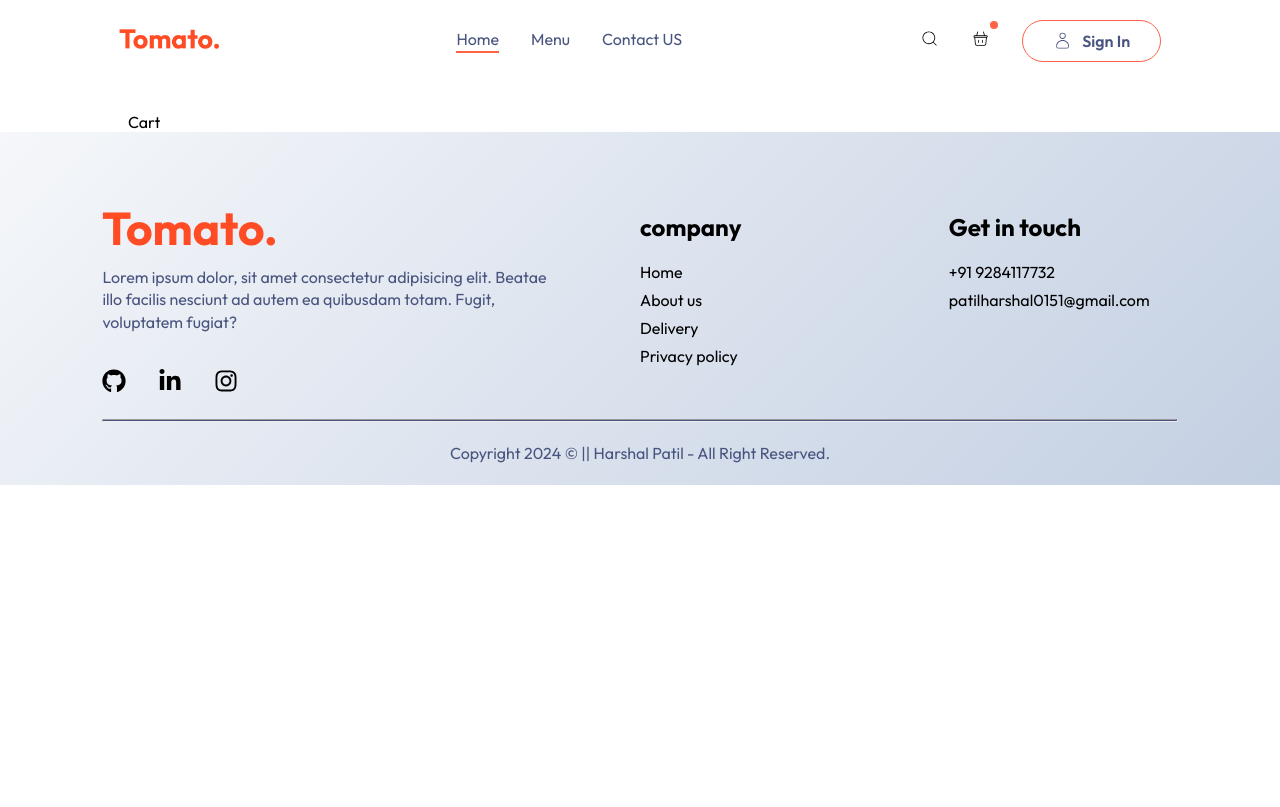
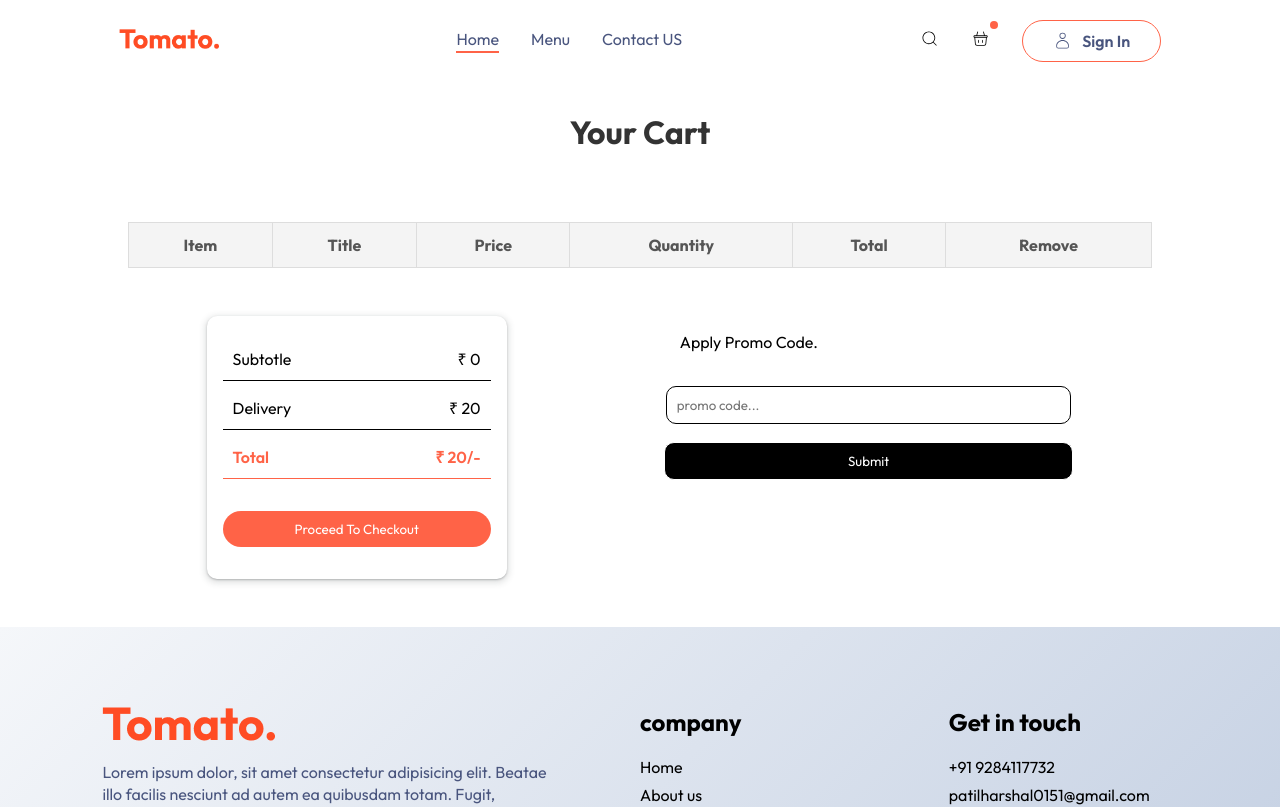
Before and after one commit to harshal0151/FoodApp-React, a React (Vite) app: page /cart in a window 1280 px wide. Shown: the top 807 px of the page. Built offline with nearby package versions, Linux system fonts and the light colour scheme.

Commit message:
add to cart

```diff
--- a/src/Context/StoreCotext.jsx
+++ b/src/Context/StoreCotext.jsx
@@ -1,27 +1,36 @@
 import { createContext, useEffect, useReducer, useState } from "react";
 import { food_list } from "../assets/assets";
 
-
-export const StoreContext = createContext(null)
+export const StoreContext = createContext(null);
 
 const StoreContextProvider = (props) => {
+  const [cartItem, setCartItem] = useState({});
 
-    const [cartItem , setCartItem] = useState({})
-    const addTocart = (itemId)=>{
-        if(!cartItem[itemId]){
-            setCartItem({...cartItem , [itemId] : 1})
+  //cart
+  const addTocart = (itemId) => {
+    if (!cartItem[itemId]) {
+      setCartItem({ ...cartItem, [itemId]: 1 });
+    } else {
+      setCartItem({ ...cartItem, [itemId]: cartItem[itemId] + 1 });
     }
-        else{
-            setCartItem({...cartItem , [itemId] : cartItem[itemId] + 1})
+  };
+  //remove cart by index
+  const removeFromItem = (itemId) => {
+    setCartItem((prev) => ({ ...prev, [itemId]: prev[itemId] - 1 }));
+  };
+
+  //cart Total function
+
+  const cartTotal = () => {
+    let totalAmount = 0;
+    for (const item in cartItem) {
+      if (cartItem[item] > 0) {
+        let itemInfo = food_list.find((product) => product._id === item);
+        totalAmount += itemInfo.price * cartItem[item] ;
       }
-
     }
-    const removeFromItem = (itemId)=>{
-       setCartItem((prev)=>({...prev,[itemId]: prev[itemId] -1}))
-    }
-    useEffect(()=>{
-        console.log(cartItem)
-    },[cartItem])
+    return totalAmount;
+  };
 
   const contextValue = {
     food_list,
@@ -29,13 +38,14 @@ const StoreContextProvider = (props) => {
     setCartItem,
     addTocart,
     removeFromItem,
-    }
+    cartTotal,
+  };
   // console.log(food_list);
-    return(
+  return (
     <StoreContext.Provider value={contextValue}>
       {props.children}
     </StoreContext.Provider>
-    )
-}
+  );
+};
 
-export default  StoreContextProvider;
+export default StoreContextProvider;
--- a/src/components/sign_in/login.css
+++ b/src/components/sign_in/login.css
@@ -1,11 +1,9 @@
 .login {
-  position: absolute;
+  position: fixed;
   z-index: 1;
   width: 100%;
   height: 100%;
   display: grid;
-  /* align-items: center;
-  justify-content: center;  */
   background-color: #0000007d;
   top: 0;
 }
--- a/src/pages/cart/Cart.jsx
+++ b/src/pages/cart/Cart.jsx
@@ -1,9 +1,99 @@
-import React from 'react'
+import React, { useContext } from "react";
+import "../cart/cart.css";
+import { StoreContext } from "../../Context/StoreCotext";
+import { CiTrash } from "react-icons/ci";
+import { FaCircleMinus } from "react-icons/fa6";
+import { IoAddCircleSharp } from "react-icons/io5";
+import { Link } from "react-router-dom";
+
 
 function Cart() {
+  const { food_list, cartItem, setCartItem, removeFromItem, addTocart , cartTotal } =
+    useContext(StoreContext);
+  console.log(cartItem);
+
   return (
-    <div>Cart</div>
-  )
+   <>
+    <div className="Add_cart">
+      <h2 className="cart_heading">Your Cart</h2>
+      <table className="cart_table">
+        <thead>
+          <tr>
+            <th>Item</th>
+            <th>Title</th>
+            <th>Price</th>
+            <th>Quantity</th>
+            <th>Total</th>
+            <th>Remove</th>
+          </tr>
+        </thead>
+        <tbody>
+          {food_list.map((item, index) => {
+            if (cartItem[item._id] > 0) {
+              return (
+                <tr key={index} className="cart_item">
+                  <td className="cart_img">
+                    <img src={item.image} alt={item.name} />
+                  </td>
+                  <td className="cart_item_title">
+                    <h2>{item.name}</h2>
+                  </td>
+                  <td className="cart_item_price">
+                    <p>₹ {item.price * 8}</p>
+                  </td>
+                  <td className="cart_item_total">
+
+                  <div className="cart_counter">
+                  <FaCircleMinus className="minus" onClick={()=>removeFromItem(item._id)}/>
+                    <p>{cartItem[item._id]}</p>
+                    <IoAddCircleSharp className="add" onClick={()=>addTocart(item._id)}/>
+                  </div>
+                  </td>
+                  <td className="cart_item_total">
+                    <p>₹ {item.price * cartItem[item._id] * 8}</p>
+                  </td>
+
+                  <td className="cart_item_del">
+
+                    <p onClick={()=>removeFromItem(item._id)}><CiTrash/></p>
+
+                  </td>
+                </tr>
+              );
+            }
+          })}
+        </tbody>
+      </table>
+
+      <div className="cart_total" >
+      <div className="cart_total_left">
+         <div className="cart_total_details">
+          <p>Subtotle</p>
+          <p>₹ {cartTotal()*8}</p>
+         </div>
+
+         <div className="cart_total_details">
+          <p>Delivery</p>
+          <p>₹ {20}</p>
+         </div>
+
+         <div className="cart_total_details total">
+          <p>Total</p>
+          <p>₹ {cartTotal()*8 + 20 }/-</p>
+         </div>
+         <button className="cart_btn">Proceed To Checkout</button>
+      </div>
+
+      <div className="cart_total_promo">
+        <p>Apply Promo Code.</p>
+        <input type="text" placeholder="promo code..."/>
+        <input type="submit" />
+      </div>
+      </div>
+
+    </div>
+   </>
+  );
 }
 
-export default Cart
+export default Cart;
--- /dev/null
+++ b/src/pages/cart/cart.css
@@ -0,0 +1,247 @@
+.Add_cart {
+  width: 100%;
+  display: flex;
+  flex-direction: column;
+  justify-content: space-around;
+}
+
+.cart_heading {
+  text-align: center;
+  margin-bottom: 50px;
+  font-size: 2rem;
+  color: #333;
+}
+
+/* Table Styling */
+.cart_table {
+  width: 100%;
+
+  border-collapse: collapse;
+  margin-top: 20px;
+  font-family: "Arial", sans-serif;
+}
+
+.cart_table th,
+.cart_table td {
+  border: 1px solid #ddd;
+  padding: 12px;
+  text-align: center;
+  vertical-align: middle;
+}
+
+.cart_table th {
+  background-color: #f4f4f4;
+  font-weight: bold;
+  color: #555;
+}
+
+.cart_table td img {
+  width: 50px;
+  height: auto;
+  border-radius: 4px;
+}
+
+.cart_table td h2 {
+  margin: 0;
+  font-size: 1rem;
+  color: #333;
+}
+
+/* Price and Total Styling */
+.cart_item_price p,
+.cart_item_total p {
+  font-size: 1rem;
+  color: #333;
+}
+.cart_item_quan {
+  display: flex;
+  font-size: 1.2rem;
+}
+.cart_item_del {
+  color: red;
+  font-size: 1.2rem;
+}
+.cart_counter {
+  display: flex;
+  justify-content: center;
+  gap: 1rem;
+  align-items: center;
+}
+.minus {
+  color: red;
+  font-size: 1.2rem;
+}
+.add {
+  color: green;
+  font-size: 1.5rem;
+}
+
+.cart_btn {
+  background-color: tomato;
+  color: white;
+  padding: 10px 20px;
+  border-radius: 20px;
+  border: none;
+  display: flex;
+  align-items: center;
+  gap: 1rem;
+  justify-content: center;
+  margin-top: 1rem;
+}
+
+.cart_btn:hover {
+  background-color: rgb(236, 53, 21);
+}
+
+.cart_total {
+  display: flex;
+  justify-content: space-around;
+  margin: 3rem 0;
+  width: 100%;
+}
+
+.cart_total_left {
+  width: 300px;
+  display: flex;
+  flex-direction: column;
+  gap: 1rem;
+  box-shadow: rgba(60, 64, 67, 0.3) 0px 1px 2px 0px,
+    rgba(60, 64, 67, 0.15) 0px 2px 6px 2px;
+  padding: 2rem 1rem;
+  border-radius: 10px;
+}
+.cart_total_details {
+  display: flex;
+  justify-content: space-between;
+  align-items: center;
+  border-bottom: 1px solid;
+}
+
+.cart_total_details p {
+  margin-bottom: 10px;
+  padding: 0 10px;
+}
+
+.cart_total_promo {
+  width: 40%;
+  display: flex;
+  flex-direction: column;
+  gap: 1rem;
+}
+.cart_total_promo p {
+  margin: 1rem;
+}
+
+.cart_total_promo input[type="text"] {
+  padding: 10px;
+  border: 1px solid;
+  margin: 2px;
+  border-radius: 10px;
+}
+.cart_total_promo input[type="submit"] {
+  padding: 10px;
+  color: #fff;
+  background-color: #000;
+
+  border-radius: 10px;
+  border: 1px solid;
+}
+
+.total {
+  color: tomato;
+  font: bolder;
+  font-weight: 600;
+}
+
+/* Responsive Design */
+@media (max-width: 800px) {
+  .cart_table,
+  .cart_table th,
+  .cart_table td {
+    font-size: 0.9rem;
+  }
+
+  .cart_table td img {
+    width: 40px;
+  }
+
+  .cart_heading {
+    font-size: 1.5rem;
+  }
+  .cart_total {
+    flex-wrap: wrap;
+  }
+}
+
+@media (max-width: 625px) {
+  .cart_table td h2 {
+    font-size: 0.7rem;
+  }
+  .cart_table td p {
+    font-size: 0.7rem;
+  }
+  .cart_total p {
+    font-size: 0.7rem;
+  }
+  .cart_btn {
+    font-size: 0.7rem;
+    padding: 8px 15px;
+  }
+
+  .cart_total_promo {
+    margin: 1rem;
+    width: 60%;
+    display: flex;
+    flex-direction: column;
+  }
+  .cart_total_promo p {
+    font-size: 1.2rem;
+  }
+  .cart_counter {
+    gap: 0.5rem;
+  }
+  .minus {
+    font-size: 1rem;
+  }
+  .add {
+    font-size: 1.05rem;
+  }
+}
+
+@media (max-width: 550px) {
+  .cart_table,
+  .cart_table th,
+  .cart_table td {
+    font-size: 0.6rem;
+  }
+  .cart_table td h2 {
+    font-size: 0.6rem;
+  }
+}
+
+@media (max-width: 550px) {
+  .cart_table td p {
+    font-size: 0.6rem;
+  }
+
+  .cart_counter {
+    gap: 0.4rem;
+  }
+  .minus {
+    font-size: 0.8rem;
+  }
+  .add {
+    font-size: 0.9rem;
+  }
+  .cart_table th,
+  .cart_table td {
+    padding: 10px;
+  }
+}
+
+@media (max-width: 400px) {
+  .cart_table th,
+  .cart_table td {
+    padding: 8px;
+  }
+}
```
Lines whose indentation alone changed are shown as unchanged.
